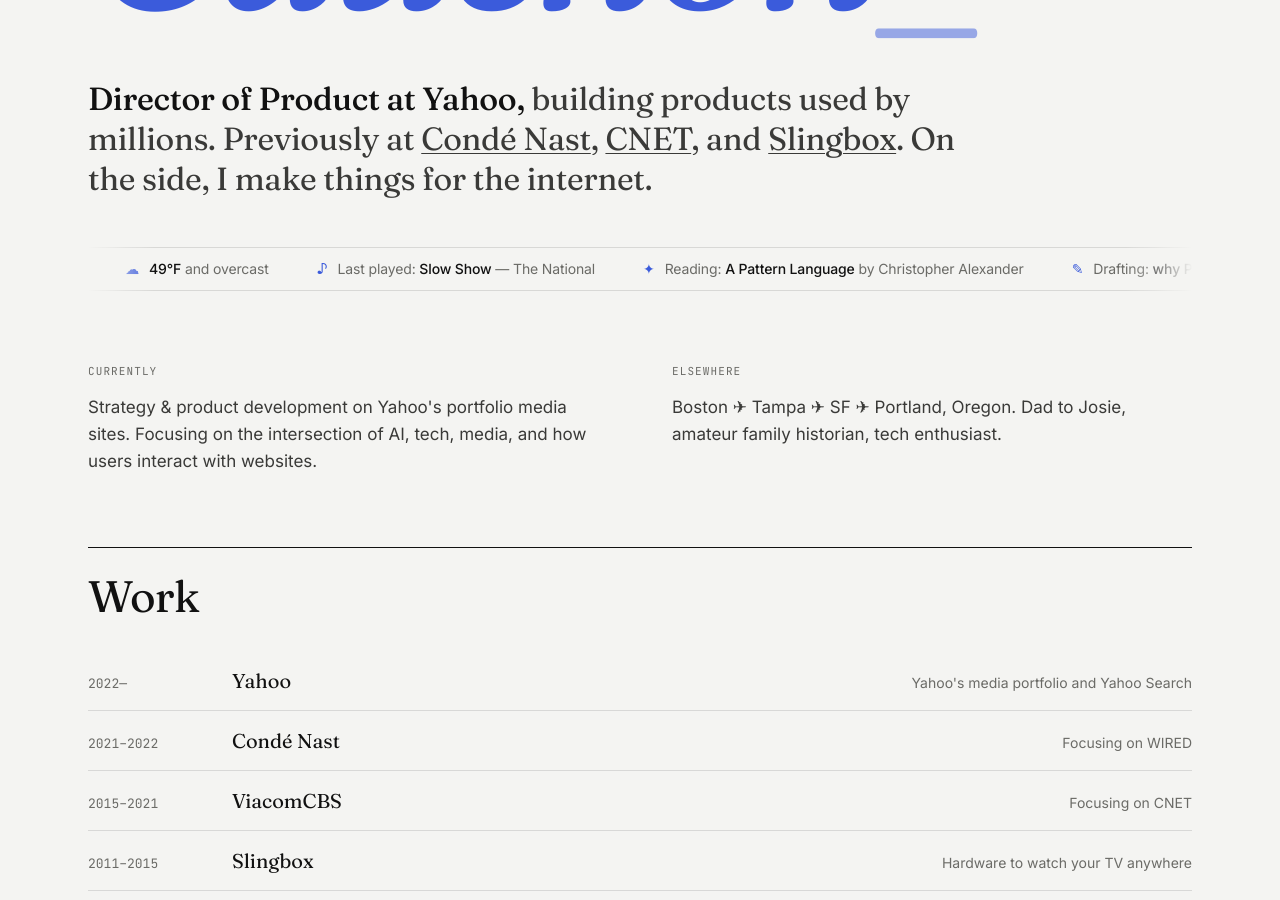
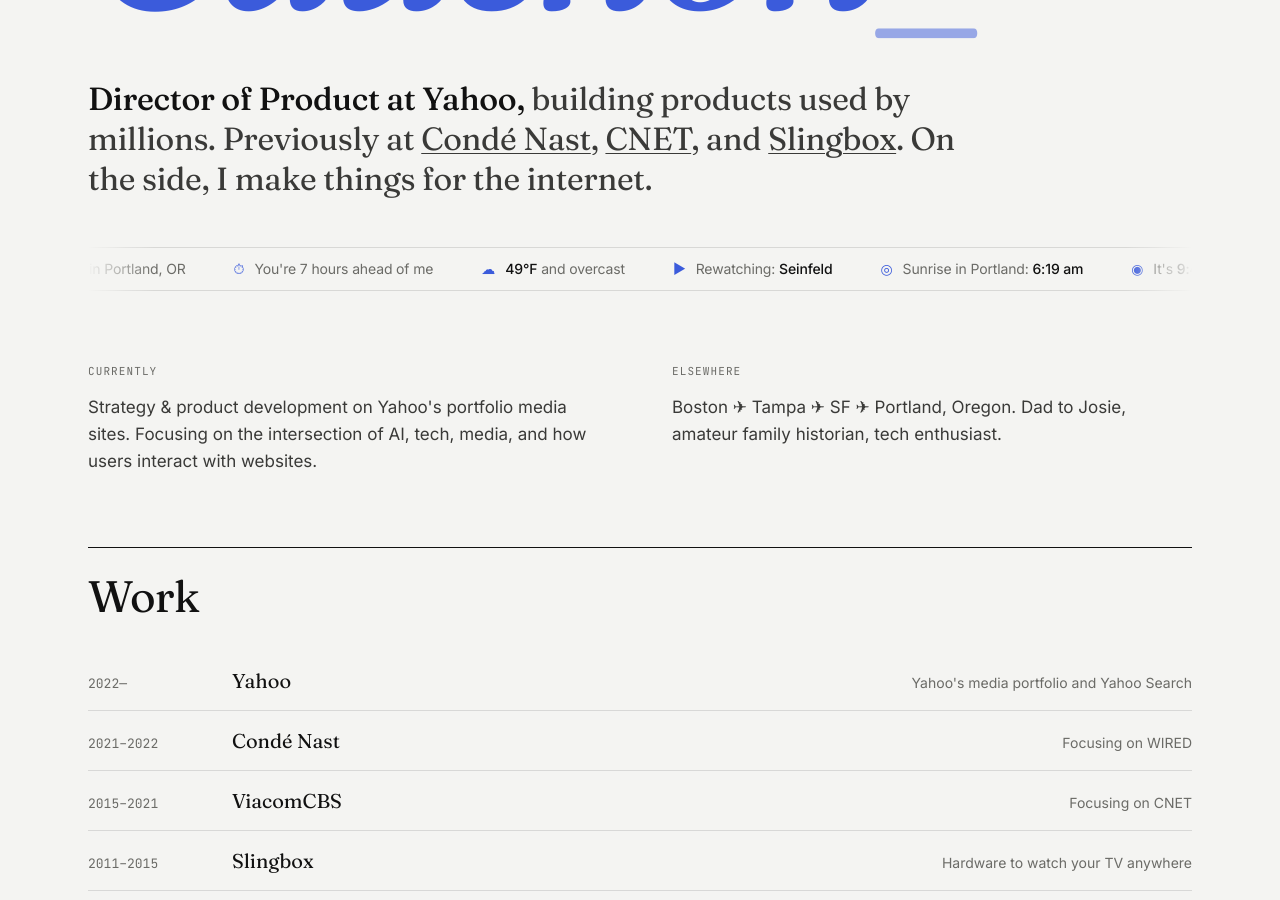
Before and after one commit to Cauchon/cauchon.github.io, a Jekyll site: the page built from index.html, in a window 1280 px wide and 900 px high, scrolled down 545 px. Built offline with Jekyll 4.4.1, drawn with Linux system fonts in a browser that asks for light colours.

Commit message:
Refresh marquee: add Seinfeld + visitor timezone, trim stale items
Co-Authored-By: Claude Sonnet 4.6 <noreply@anthropic.com>

```diff
--- a/index.html
+++ b/index.html
@@ -27,21 +27,15 @@ layout: home
   <div class="marquee" aria-hidden="true">
     <div class="marquee__track">
       <span class="marquee__item"><span class="dot">◉</span>It's <b class="marquee-time">—</b> in Portland, OR</span>
+      <span class="marquee__item"><span class="dot">⏱</span><span class="marquee-tz"></span></span>
       <span class="marquee__item"><span class="dot">{{ site.data.weather.icon | default: "☁︎" }}</span><b>{{ site.data.weather.temperature | default: 54 }}°F</b> and {{ site.data.weather.description | default: "drizzling, obviously" }}</span>
-      <span class="marquee__item"><span class="dot">♪</span>Last played: <b>Slow Show</b> — The National</span>
-      <span class="marquee__item"><span class="dot">✦</span>Reading: <b>A Pattern Language</b> by Christopher Alexander</span>
-      <span class="marquee__item"><span class="dot">✎</span>Drafting: <b>why PMs should ship their own website</b></span>
-      <span class="marquee__item"><span class="dot">☕︎</span>On my 3rd coffee from <b>Coava</b></span>
-      <span class="marquee__item"><span class="dot">⌁</span>Inbox: <b>47 unread</b>, mostly fine</span>
+      <span class="marquee__item"><span class="dot">▶</span>Rewatching: <b>Seinfeld</b></span>
       <span class="marquee__item"><span class="dot">{% if site.data.weather.sun_label == "sunset" %}☼{% else %}◎{% endif %}</span>{{ site.data.weather.sun_label | default: "Sunrise" | capitalize }} in Portland: <b>{{ site.data.weather.sun_time | default: "6:21 am" }}</b></span>
 
       <span class="marquee__item"><span class="dot">◉</span>It's <b class="marquee-time">—</b> in Portland, OR</span>
+      <span class="marquee__item"><span class="dot">⏱</span><span class="marquee-tz"></span></span>
       <span class="marquee__item"><span class="dot">{{ site.data.weather.icon | default: "☁︎" }}</span><b>{{ site.data.weather.temperature | default: 54 }}°F</b> and {{ site.data.weather.description | default: "drizzling, obviously" }}</span>
-      <span class="marquee__item"><span class="dot">♪</span>Last played: <b>Slow Show</b> — The National</span>
-      <span class="marquee__item"><span class="dot">✦</span>Reading: <b>A Pattern Language</b> by Christopher Alexander</span>
-      <span class="marquee__item"><span class="dot">✎</span>Drafting: <b>why PMs should ship their own website</b></span>
-      <span class="marquee__item"><span class="dot">☕︎</span>On my 3rd coffee from <b>Coava</b></span>
-      <span class="marquee__item"><span class="dot">⌁</span>Inbox: <b>47 unread</b>, mostly fine</span>
+      <span class="marquee__item"><span class="dot">▶</span>Rewatching: <b>Seinfeld</b></span>
       <span class="marquee__item"><span class="dot">{% if site.data.weather.sun_label == "sunset" %}☼{% else %}◎{% endif %}</span>{{ site.data.weather.sun_label | default: "Sunrise" | capitalize }} in Portland: <b>{{ site.data.weather.sun_time | default: "6:21 am" }}</b></span>
     </div>
   </div>
@@ -155,4 +149,23 @@ layout: home
   updateClock();
   setInterval(updateClock, 30000);
 })();
+
+(function() {
+  try {
+    var now = new Date();
+    var utcBase = new Date(now.toLocaleString('en-US', { timeZone: 'UTC' }));
+    var portlandOffset = (new Date(now.toLocaleString('en-US', { timeZone: 'America/Los_Angeles' })) - utcBase) / 3600000;
+    var visitorOffset = -now.getTimezoneOffset() / 60;
+    var diff = Math.round(visitorOffset - portlandOffset);
+    var text;
+    if (diff === 0) {
+      text = "You're in my timezone";
+    } else if (diff > 0) {
+      text = "You're " + diff + " hour" + (diff === 1 ? "" : "s") + " ahead of me";
+    } else {
+      text = "You're " + Math.abs(diff) + " hour" + (Math.abs(diff) === 1 ? "" : "s") + " behind me";
+    }
+    document.querySelectorAll('.marquee-tz').forEach(function(n) { n.textContent = text; });
+  } catch(e) {}
+})();
 </script>
```
